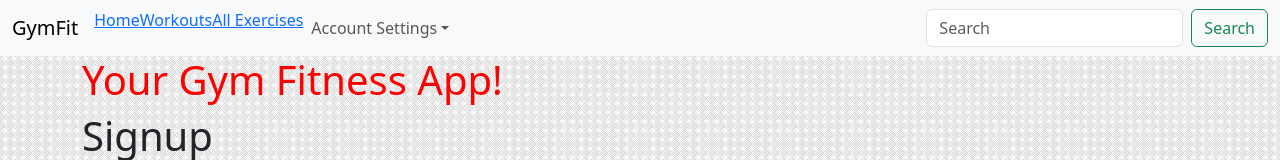
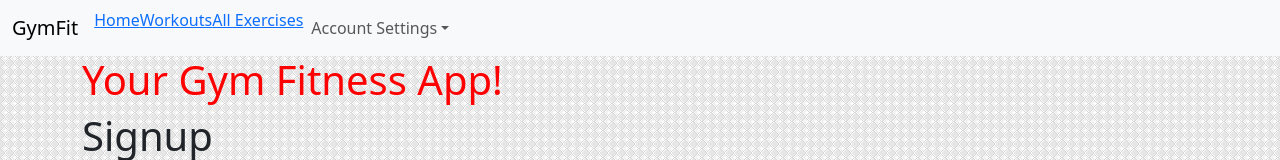
Before and after one commit to adenaeisenberg/gym-fitness-app-frontend, a React (Vite) app: page /signup in a window 1280 px wide. Shown: the top 160 px of the page. Built offline with nearby package versions, Linux system fonts and the light colour scheme; no server answers.

Commit message:
commented out search bar

```diff
--- a/src/Header.jsx
+++ b/src/Header.jsx
@@ -60,12 +60,12 @@
                 </ul>
               </li>
             </ul>
-            <form className="d-flex" role="search">
+            {/* <form className="d-flex" role="search">
               <input className="form-control me-2" type="search" placeholder="Search" aria-label="Search" />
               <button className="btn btn-outline-success" type="submit">
                 Search
               </button>
-            </form>
+            </form> */}
           </div>
         </div>
       </nav>
--- a/src/Login.jsx
+++ b/src/Login.jsx
@@ -1,5 +1,6 @@
 import axios from "axios";
 import { useState } from "react";
+import { Link } from "react-router-dom";
 
 const jwt = localStorage.getItem("jwt");
 if (jwt) {
```
